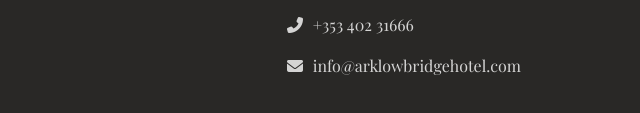
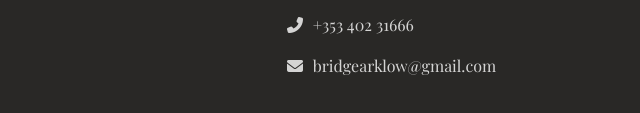
Before and after one commit to AoifeHoey/AoifeHoey.github.io, a plain HTML site: page about.html in a window 1280 px wide. Shown: the part 2377-2490 px from the top of the page, 640-1280 px from the left. Drawn offline with nearby package versions, Linux system fonts and the light colour scheme.

Commit message:
Update about.html

```diff
--- a/about.html
+++ b/about.html
@@ -220,7 +220,7 @@
                         <i class="fas fa-envelope"></i>
                     </span>
                     <span>
-                        info@arklowbridgehotel.com
+                        bridgearklow@gmail.com
                     </span>
                 </div>
             </div>
```
